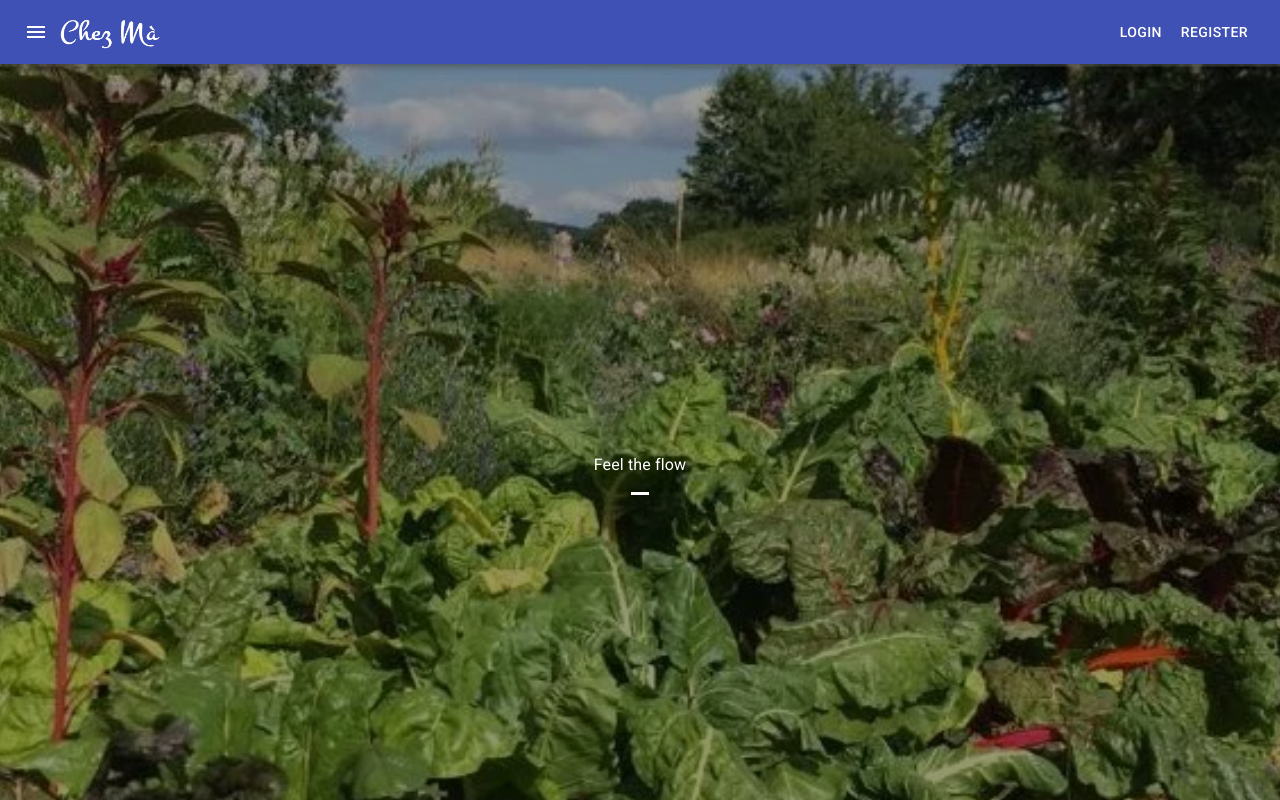
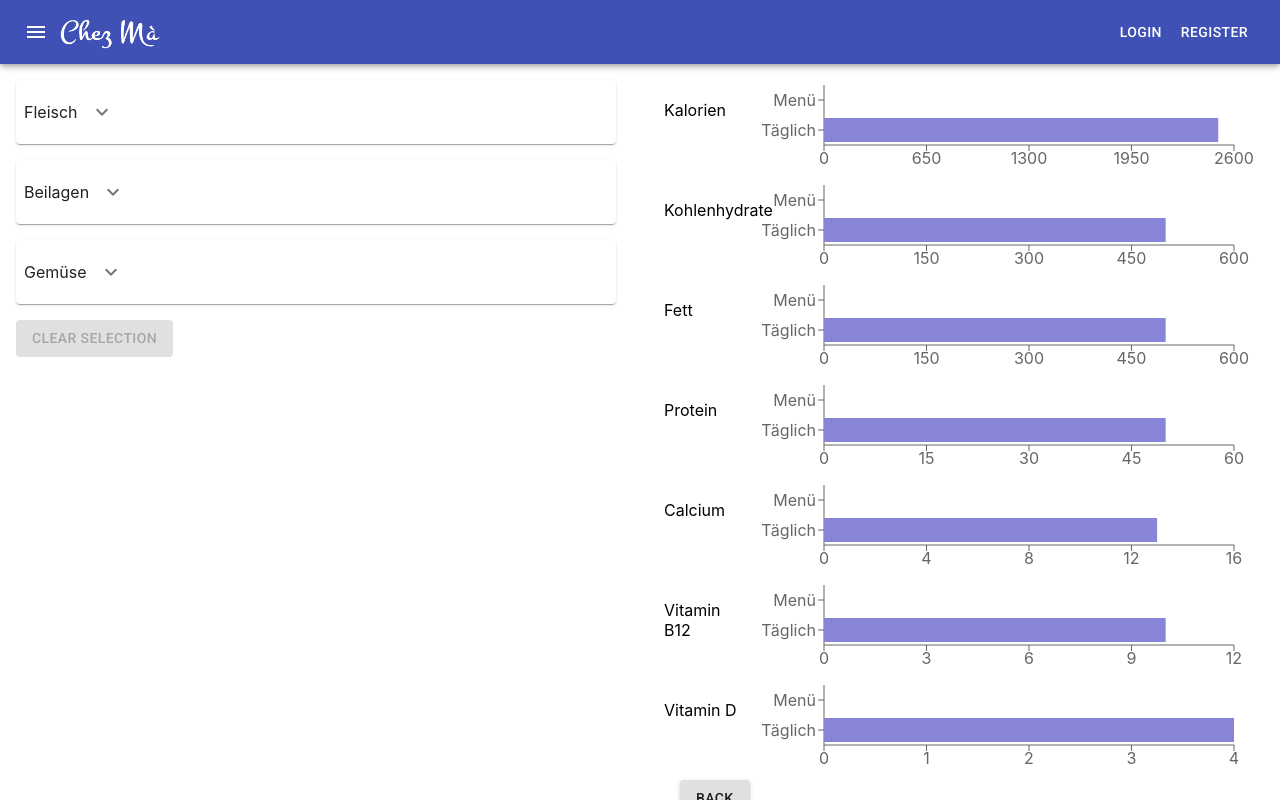
Before and after one commit to Chez-Ma/chezma, a React (Create React App) app: page /summary in a window 1280 px wide. Built offline with nearby package versions, Linux system fonts and the light colour scheme.

Commit message:
Summary now uses data from reducer.

```diff
--- a/src/App.js
+++ b/src/App.js
@@ -30,7 +30,7 @@ function App() {
             <Route path="/profile">
               <Profile/>
             </Route>
-            <Route path="/home">
+            <Route path={["/home", "/summary"]}>
               <Home/>
             </Route>
             <Route path="/">
--- a/src/components/Summary.js
+++ b/src/components/Summary.js
@@ -1,16 +1,62 @@
 import React, {Component} from 'react';
 import {connect} from 'react-redux';
 import SummaryChart from "./SummaryChart";
+import Button from "@material-ui/core/Button";
+import {Link} from "react-router-dom";
 
 function mapStateToProps(state) {
-  return {};
+  const recipes = state.selectedRecipes.map((id) => {
+    return state.recipes[id];
+  });
+
+  let ingredients = recipes.reduce((cur, r) => cur.concat(r.ingredients), []);
+  ingredients = ingredients.map((i) => ({
+    ...state.ingredients.find(j => j.id === i.id),
+    weight: i.weight
+  })).filter(i => !!i.nutritionalValues);
+
+  let calories = ingredients.reduce((cur, i) => cur + (i.nutritionalValues.calories || 0) * i.weight / 100, 0);
+  let carbohydrates = ingredients.reduce((cur, i) => cur + (i.nutritionalValues.carbohydrates || 0) * i.weight / 100, 0);
+  let fat = ingredients.reduce((cur, i) => cur + (i.nutritionalValues.fat || 0) * i.weight / 100, 0);
+  let protein = ingredients.reduce((cur, i) => cur + (i.nutritionalValues.protein || 0) * i.weight / 100, 0);
+  let calcium = ingredients.reduce((cur, i) => cur + (i.nutritionalValues.calcium || 0) * i.weight / 100, 0);
+  let vitaminB12 = ingredients.reduce((cur, i) => cur + (i.nutritionalValues.vitaminB12 || 0) * i.weight / 100, 0);
+  let vitaminD = ingredients.reduce((cur, i) => cur + (i.nutritionalValues.vitaminD || 0) * i.weight / 100, 0);
+
+  return {
+    menu: {
+      calories,
+      carbohydrates,
+      fat,
+      protein,
+      calcium,
+      vitaminB12,
+      vitaminD
+    },
+    reference: {
+      calories: 2500,
+      carbohydrates: 500,
+      fat: 500,
+      protein: 50,
+      calcium: 13,
+      vitaminB12: 10,
+      vitaminD: 4
+    }
+  }
 }
 
 class Summary extends Component {
   render() {
     return (
       <div>
-        <SummaryChart/>
+        <SummaryChart name={"Kalorien"} value={this.props.menu.calories} reference={this.props.reference.calories}/>
+        <SummaryChart name={"Kohlenhydrate"} value={this.props.menu.carbohydrates} reference={this.props.reference.carbohydrates}/>
+        <SummaryChart name={"Fett"} value={this.props.menu.fat} reference={this.props.reference.fat}/>
+        <SummaryChart name={"Protein"} value={this.props.menu.protein} reference={this.props.reference.protein}/>
+        <SummaryChart name={"Calcium"} value={this.props.menu.calcium} reference={this.props.reference.calcium}/>
+        <SummaryChart name={"Vitamin B12"} value={this.props.menu.vitaminB12} reference={this.props.reference.vitaminB12}/>
+        <SummaryChart name={"Vitamin D"} value={this.props.menu.vitaminD} reference={this.props.reference.vitaminD}/>
+        <Button variant="contained" style={{marginLeft: "1rem"}} component={Link} to="/home">Back</Button>
       </div>
     );
   }
--- a/src/components/SummaryChart.js
+++ b/src/components/SummaryChart.js
@@ -5,21 +5,25 @@ import XAxis from "recharts/es6/cartesian/XAxis";
 import YAxis from "recharts/es6/cartesian/YAxis";
 import Tooltip from "recharts/es6/component/Tooltip";
 import ResponsiveContainer from "recharts/es6/component/ResponsiveContainer";
-
+import Cell from "recharts/es6/component/Cell";
 
 export default class SummaryChart extends Component {
   render() {
     const data = [
       {
-        name: 'This', val: 70
+        name: 'Menü', val: this.props.value, color: "#ffc658"
       },
       {
-        name: 'Daily', val: 395
+        name: 'Täglich', val: this.props.reference, color: "#8884d8"
       }
     ];
 
     return (
-      <div style={{width: "100%", height: "100px"}}>
+      <div style={{width: "100%", height: "100px", display: "flex"}}>
+        <div style={{width: 80, marginTop: "20px"}}>
+          {this.props.name}
+        </div>
+        <div style={{flex: 1, height: "100px"}}>
           <ResponsiveContainer>
             <BarChart
               width={500}
@@ -32,9 +36,17 @@ export default class SummaryChart extends Component {
               <XAxis type="number" dataKey="val"/>
               <YAxis type="category" dataKey="name"/>
               <Tooltip />
-            <Bar dataKey="val" fill="#ffc658"/>
+              <Bar dataKey="val" fill="#ffc658">
+                {
+                  data.map((entry, index) => {
+                    const color = entry.color;
+                    return <Cell fill={color} />;
+                  })
+                }
+              </Bar>
             </BarChart>
           </ResponsiveContainer>
+        </div>
       </div>
     );
   }
--- a/src/reducers/recipeGroups.js
+++ b/src/reducers/recipeGroups.js
@@ -3,7 +3,7 @@ const recipeGroups = [{
   recipes: [1],
 },
   {
-  name: "Kohlenhydrate",
+  name: "Beilagen",
   recipes: [2],
 },
   {
```
Lines whose indentation alone changed are shown as unchanged.
